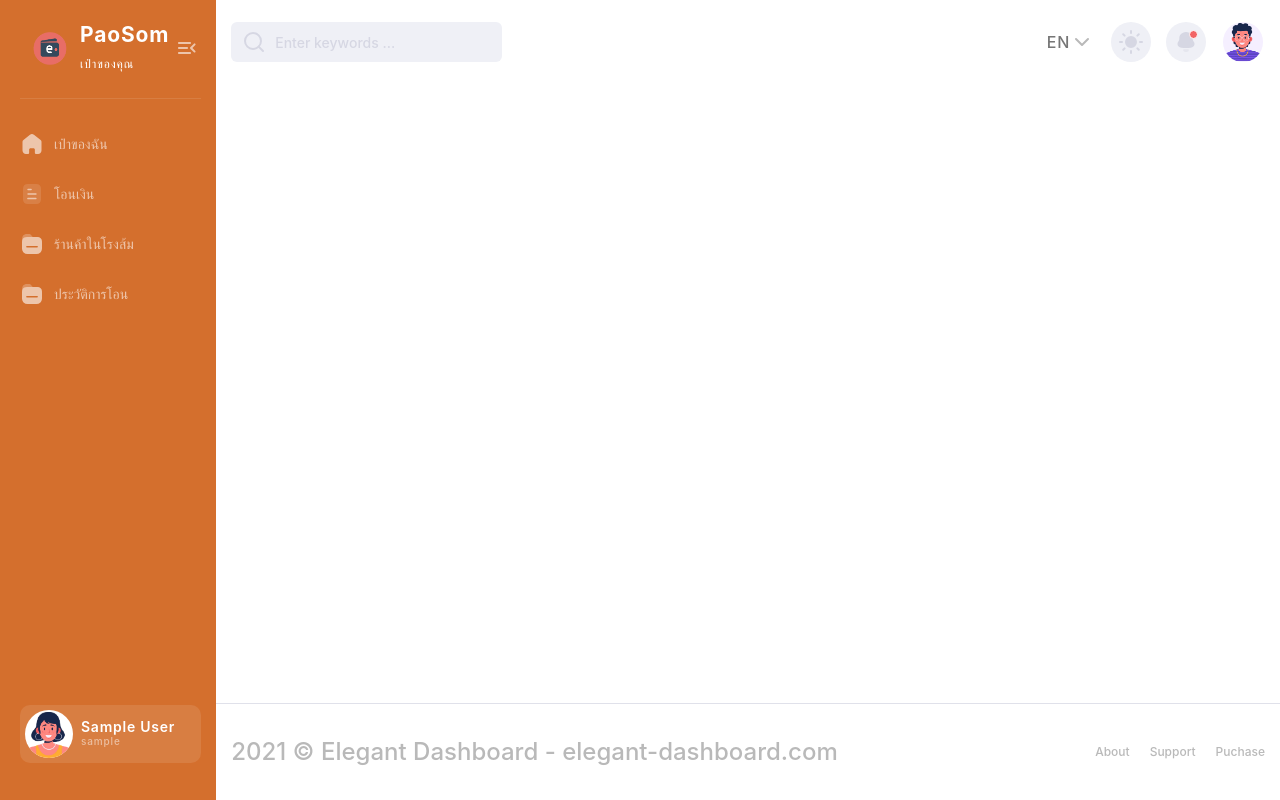
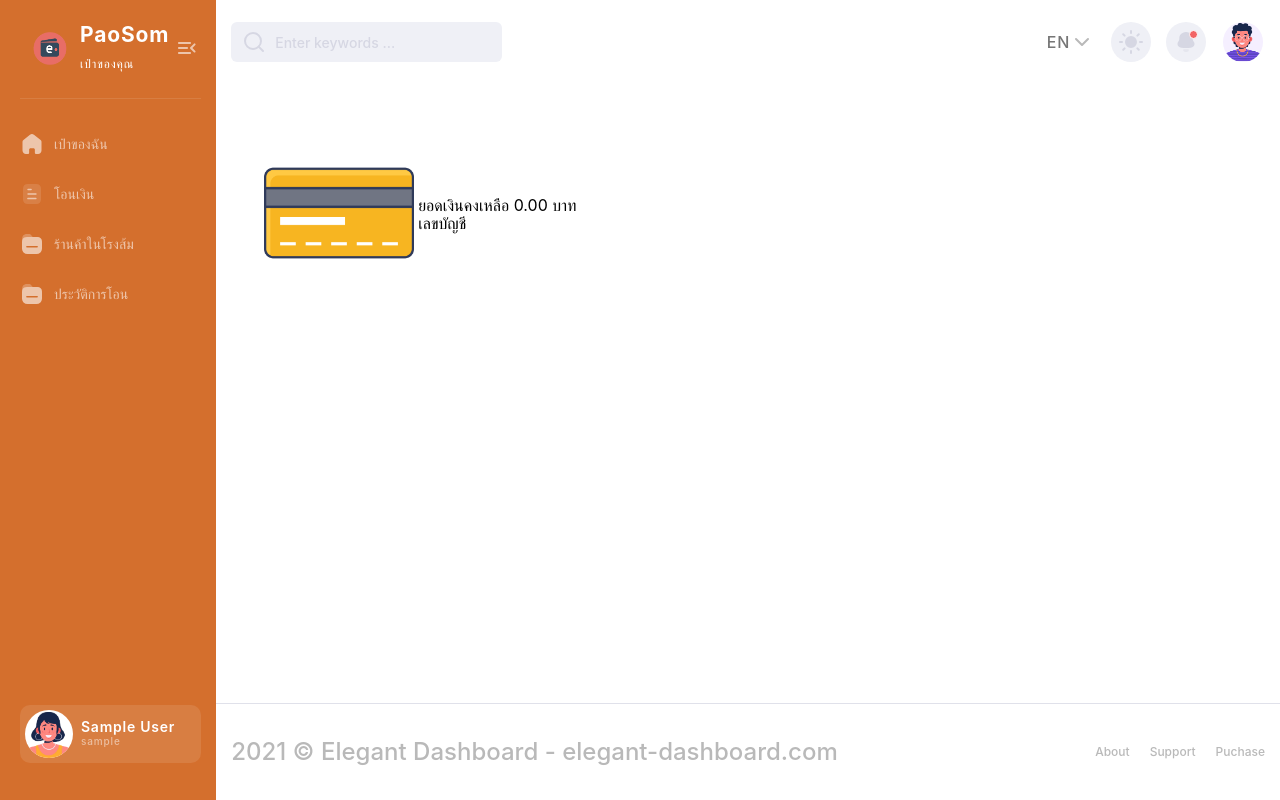
Before and after one commit to Namphueng25/paosom, a PHP site: page /indexpaosom.php in a window 1280 px wide. Run offline with PHP 8.4, Linux system fonts and the light colour scheme; the visitor is signed in with stand-in values (Sample User, id 1); data that the repository does not hold is empty.

Commit message:
Update index.php

```diff
--- a/views/paosom/index.php
+++ b/views/paosom/index.php
@@ -1,63 +1,25 @@
-
 <!DOCTYPE html>
 <html>
 
 <head>
-
 </head>
-
-    <body bgcolor="#f0fff0">
-        <center>
-
-
-
-
-
-
-            <!-- <form method="get" action="" style=" right:200px;">
-        <input type="text" name="key" size = "30">
-        <input type="hidden" name="controller" value="order"  />
-        <button type="submit" name="action" value="search"> Search </button>
-        <button type="submit" name="action" value="index">Back</button></br>
-    </form> -->
-
-
-                    <div class="column">
-                        <div class="box">
-
-                            <h2><?php echo "$paosom->amount"; ?></h2>
-                            <p5><?php echo "$paosom->paosom_no"; ?></p5><br/>
-
-
-                          <br/>
-
-
-
+<div class="container main-nav">
+    <table style="padding: 30px;" border="0">
+        <tr>
+            <td valign="top"><img src="img/credit-card.png" width="150" height="150"></td>
+            <td valign="center">
+                <div>
+                    <p5><?php echo "ยอดเงินคงเหลือ ";echo number_format($paosom->amount,2); echo " บาท "?></p5><br />
+                    <p5><?php echo "เลขบัญชี $paosom->paosom_no"; ?></p5><br />
                 </div>
-                        <!-- ?controller=studentRequest&action=detailRequest -->
-
-
+            </td>
+        </tr>
+    </table>
 </div>
 
 
 
-            <!-- <br><tr>
-        <th>ชื่อบริษัท</th>
-        <th>รูปแบบ</th>
+</body>
 
 
-
-?>
-<br> -->
-        </center>
-
-        <!-- <center><a class="button" href="?controller=order&action=newOrder">Addnew</a></center> -->
-
-
-
-    </body>
-    <br>
-    <br>
-    <!-- <center><font size = "4" color = "black">BY น.ส.น้ำผึ้ง กิติกังสดาร 6220502159 </font></center> -->
-
 </html>
```
Lines whose indentation alone changed are shown as unchanged.
